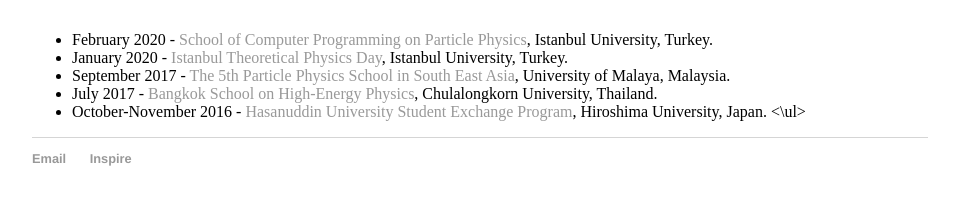
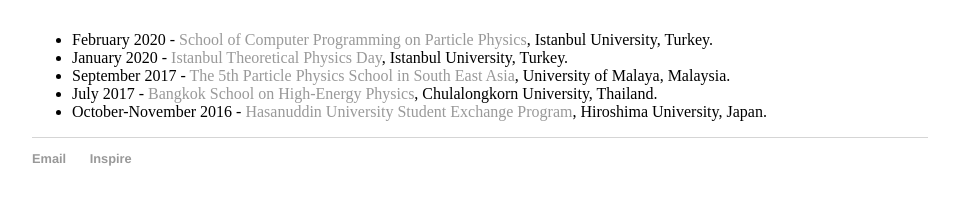
Before and after one commit to mfmustamin/mfmustamin.github.io, a Jekyll site: the page built from activities/index.html, in a window 1280 px wide. Shown: the part 166-371 px from the top of the page, without its empty margins (160-1119 px from the left). Built offline with Jekyll 4.4.1, drawn with Linux system fonts in a browser that asks for light colours.

Commit message:
Update index.html

```diff
--- a/activities/index.html
+++ b/activities/index.html
@@ -4,9 +4,9 @@ title: Recent Activities
 ---
 	<h1>Schools Experience</h1>
 	<ul>
-		<li>February 2020 - <a href="https://indico.cern.ch/event/877623/">School of Computer Programming on Particle Physics</a>, Istanbul University, Turkey.
-		<li>January 2020 - <a href="https://sites.google.com/view/itfg">Istanbul Theoretical Physics Day</a>, Istanbul University, Turkey.
-		<li>September 2017 - <a href="http://www.fisikanet.lipi.go.id/utama.cgi?bacaforum&pengumuman&1495803213&">The 5th Particle Physics School in South East Asia</a>, University of Malaya, Malaysia.
-		<li>July 2017 - <a href="https://indico.cern.ch/event/598919/page/11158-participants">Bangkok School on High-Energy Physics</a>, Chulalongkorn University, Thailand.
-		<li>October-November 2016 - <a href="https://makassar.tribunnews.com/2016/10/18/20-mahasiswa-unhas-ikut-program-student-exchange-di-jepang">Hasanuddin University Student Exchange Program</a>, Hiroshima University, Japan.
-	<\ul>
+		<li>February 2020 - <a href="https://indico.cern.ch/event/877623/">School of Computer Programming on Particle Physics</a>, Istanbul University, Turkey. </li>
+		<li>January 2020 - <a href="https://sites.google.com/view/itfg">Istanbul Theoretical Physics Day</a>, Istanbul University, Turkey. </li>
+		<li>September 2017 - <a href="http://www.fisikanet.lipi.go.id/utama.cgi?bacaforum&pengumuman&1495803213&">The 5th Particle Physics School in South East Asia</a>, University of Malaya, Malaysia. </li>
+		<li>July 2017 - <a href="https://indico.cern.ch/event/598919/page/11158-participants">Bangkok School on High-Energy Physics</a>, Chulalongkorn University, Thailand. </li>
+		<li>October-November 2016 - <a href="https://makassar.tribunnews.com/2016/10/18/20-mahasiswa-unhas-ikut-program-student-exchange-di-jepang">Hasanuddin University Student Exchange Program</a>, Hiroshima University, Japan. </li>
+	</ul>
```
